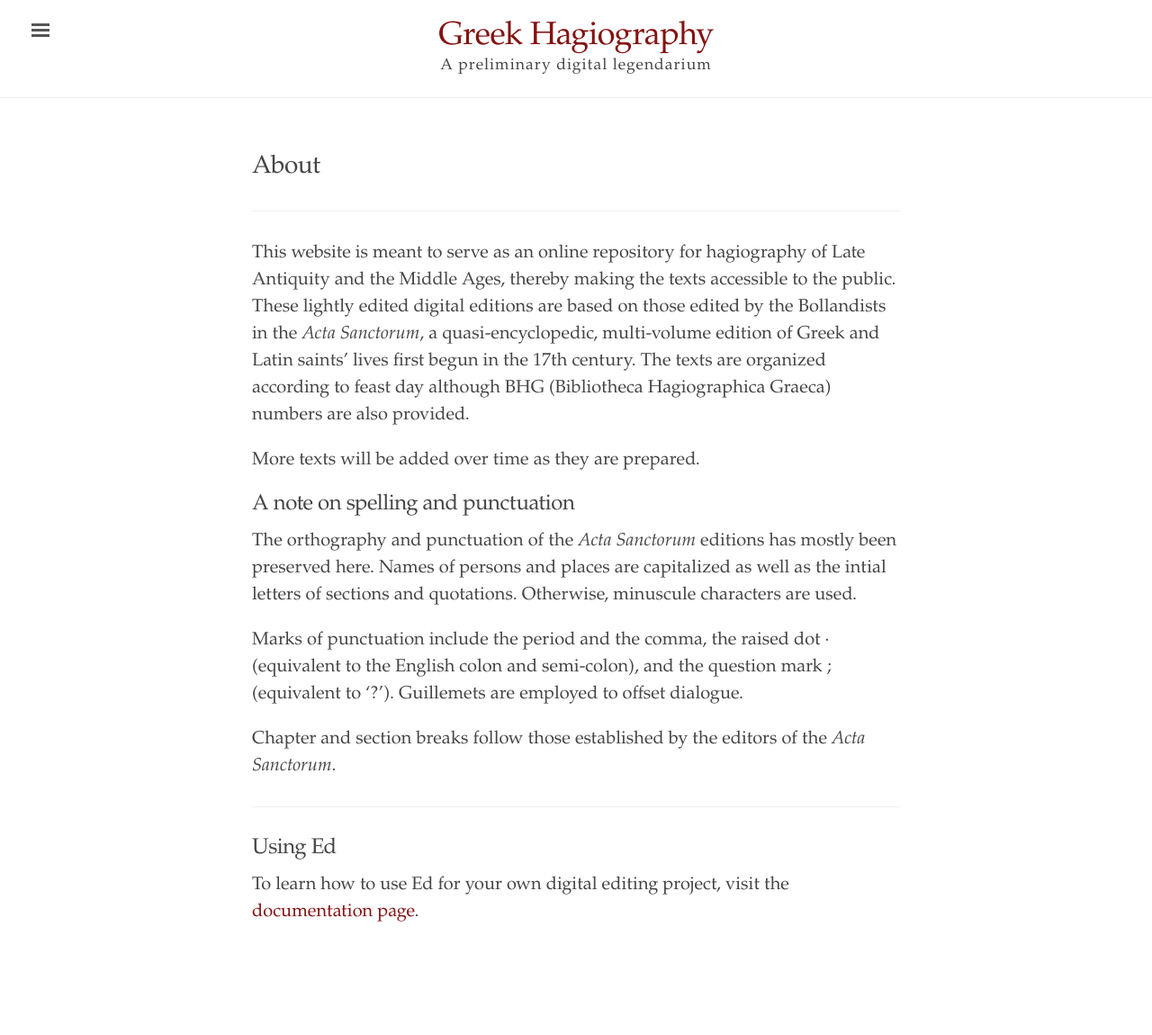
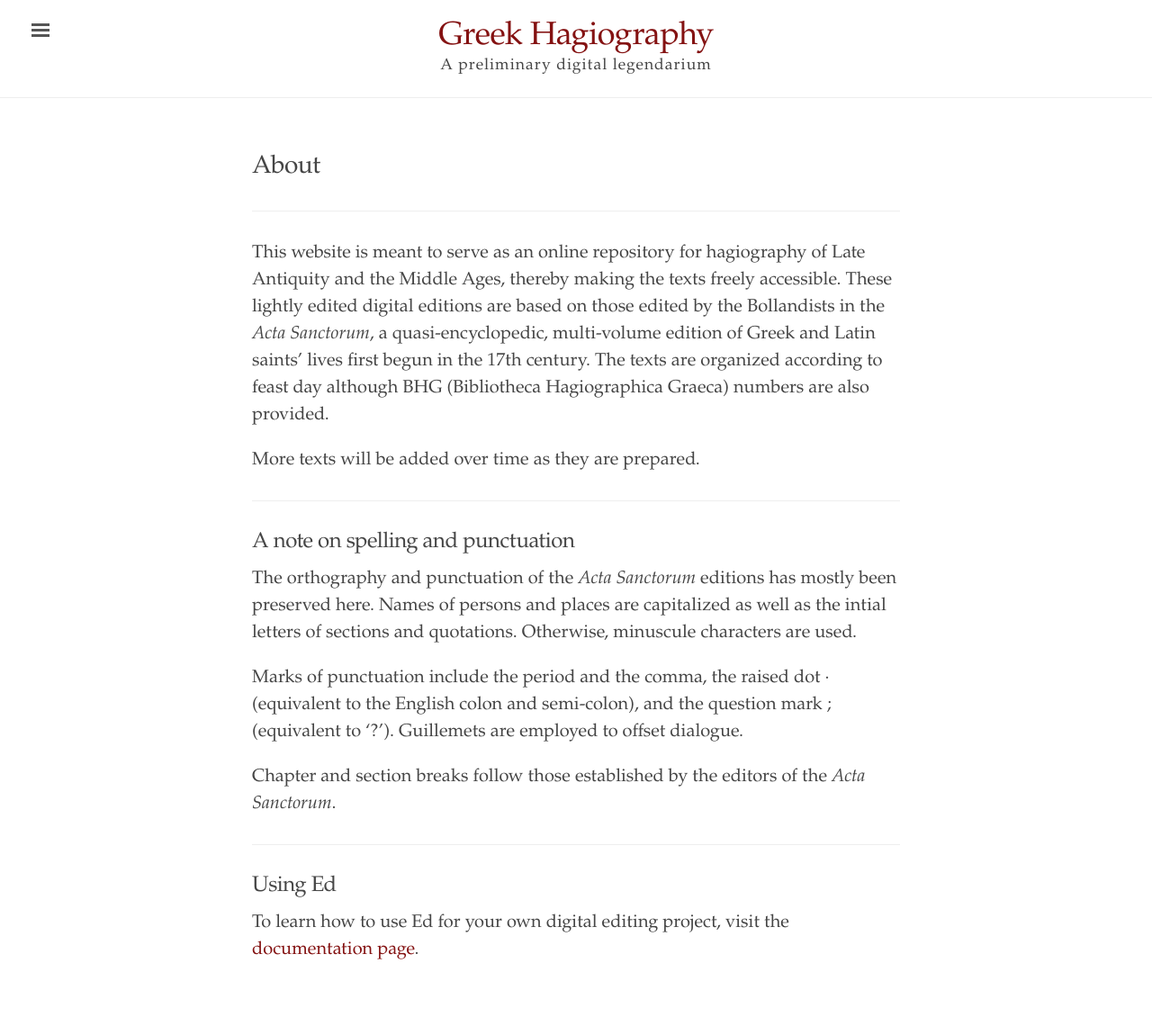
Before and after one commit to cjkoepke1/greek-hagiography, a Jekyll site: the page built from about.md, in a window 1280 px wide. Shown: the whole page at 90% size. Built offline with Jekyll 4.4.1, drawn with Linux system fonts in a browser that asks for light colours; before the commit the page ends 1108 px from its top, so only the background shows below that.

Commit message:
add line

```diff
--- a/about.md
+++ b/about.md
@@ -5,9 +5,11 @@ title: About
 
 ---
 
-This website is meant to serve as an online repository for hagiography of Late Antiquity and the Middle Ages, thereby making the texts accessible to the public. These lightly edited digital editions are based on those edited by the Bollandists in the *Acta Sanctorum*, a quasi-encyclopedic, multi-volume edition of Greek and Latin saints' lives first begun in the 17th century. The texts are organized according to feast day although BHG (Bibliotheca Hagiographica Graeca) numbers are also provided.
+This website is meant to serve as an online repository for hagiography of Late Antiquity and the Middle Ages, thereby making the texts freely accessible. These lightly edited digital editions are based on those edited by the Bollandists in the *Acta Sanctorum*, a quasi-encyclopedic, multi-volume edition of Greek and Latin saints' lives first begun in the 17th century. The texts are organized according to feast day although BHG (Bibliotheca Hagiographica Graeca) numbers are also provided.
 
 More texts will be added over time as they are prepared.
+
+---
 
 ## A note on spelling and punctuation
 
```
